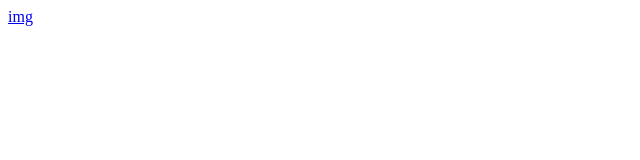
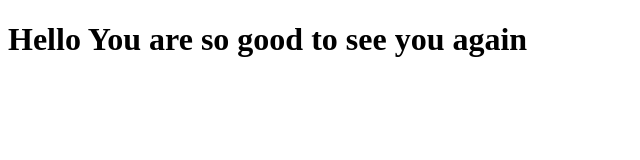
Before and after one commit to caaqilyare/globalsetup, a plain HTML site: page index.html in a window 1280 px wide. Shown: the whole page, without its empty margins (0-640 px from the left). Drawn offline with Linux system fonts and the light colour scheme.

Commit message:
Update index.html

```diff
--- a/index.html
+++ b/index.html
@@ -3,9 +3,9 @@
 <head>
     <meta charset="UTF-8">
     <meta name="viewport" content="width=device-width, initial-scale=1.0">
-    <title>Hello</title>
+    <title>Good By for You</title>
 </head>
 <body>
-    <a href="img/">img</a>
+  <h1> Hello You are so good to see you again
 </body>
 </html>
```
